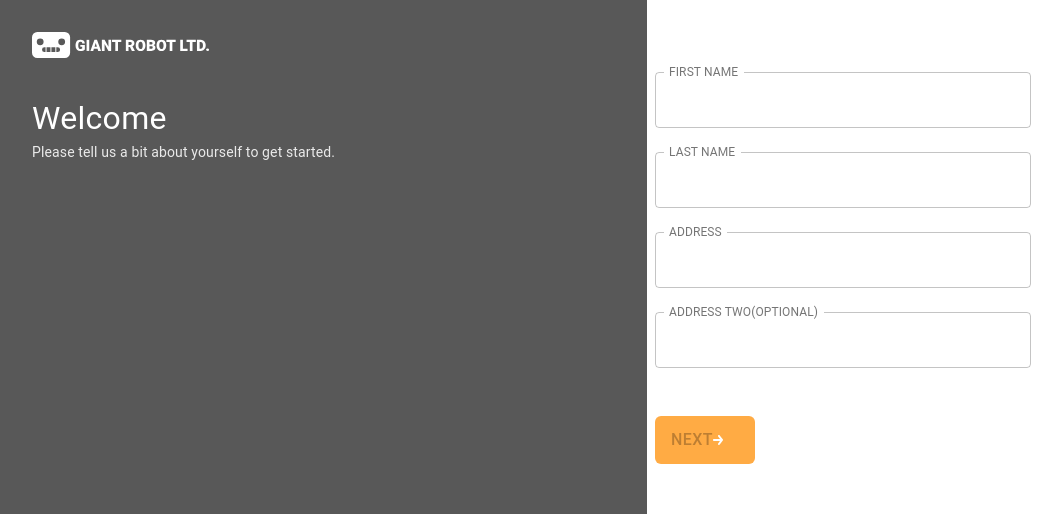
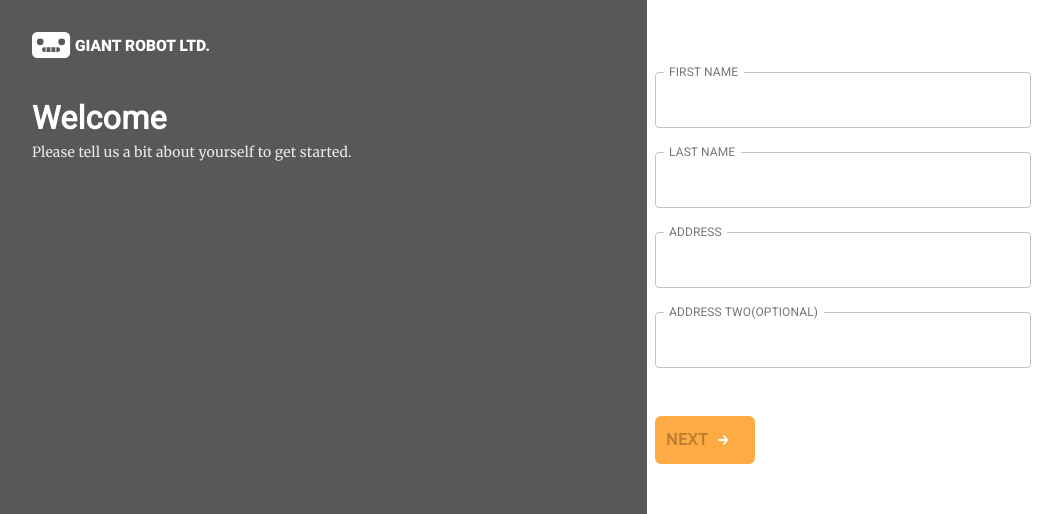
Before and after one commit to mitchelconstantin/self-app, a React (Create React App) app: page / in a window 1280 px wide. Shown: the top 514 px of the page, without its empty margins (136-1198 px from the left). Built offline with nearby package versions, Linux system fonts and the light colour scheme.

Commit message:
add fonts

```diff
--- a/public/index.html
+++ b/public/index.html
@@ -2,6 +2,8 @@
 <html lang="en">
   <head>
     <meta charset="utf-8" />
+    <link href="https://fonts.googleapis.com/css?family=Merriweather|Roboto&display=swap" rel="stylesheet">
+
     <link rel="icon" href="%PUBLIC_URL%/favicon.ico" />
     <meta name="viewport" content="width=device-width, initial-scale=1" />
     <meta name="theme-color" content="#000000" />
--- a/src/Components/Form.tsx
+++ b/src/Components/Form.tsx
@@ -71,6 +71,8 @@ const useStyles = makeStyles(theme => ({
     backgroundColor: '#FFAB44',
     color: '#FFFFFF',
     fontSize: '16px',
+    fontFamily: 'Roboto',
+    fontWeight: 700,
     borderRadius: '6px',
     height: '48px',
     marginTop: '36px',
@@ -80,8 +82,13 @@ const useStyles = makeStyles(theme => ({
       // paddingTop: '32px'
     },
     [theme.breakpoints.up('md')]: {
-      width: '100px',
+      width: '100px'
     }
+  },
+  arrow: {
+    height: '10px',
+    width: '10px',
+    marginLeft: '10px'
   }
 }));
 
@@ -172,7 +179,7 @@ export const Form = () => {
         onClick={handleClick}
         className={classes.button}
       >
-        next <img src={whiteArrow} alt={'Logo'} />
+        next <img className={classes.arrow} src={whiteArrow} alt={'Logo'} />
       </Button>
     </Box>
   );
--- a/src/Components/Header.tsx
+++ b/src/Components/Header.tsx
@@ -32,6 +32,8 @@ const useStyles = makeStyles(theme => ({
   title: {
     color: '#FFFFFF',
     paddingTop: '32px',
+    fontFamily: 'Roboto',
+    fontWeight: 700,
     [theme.breakpoints.down('sm')]: {
       fontSize: '24px'
     },
@@ -40,6 +42,8 @@ const useStyles = makeStyles(theme => ({
     }
   },
   subTitle: {
+    fontFamily: 'Merriweather',
+    fontWeight: 400,
     color: '#EAEAEA ',
     fontSize: '14px '
   }
```
